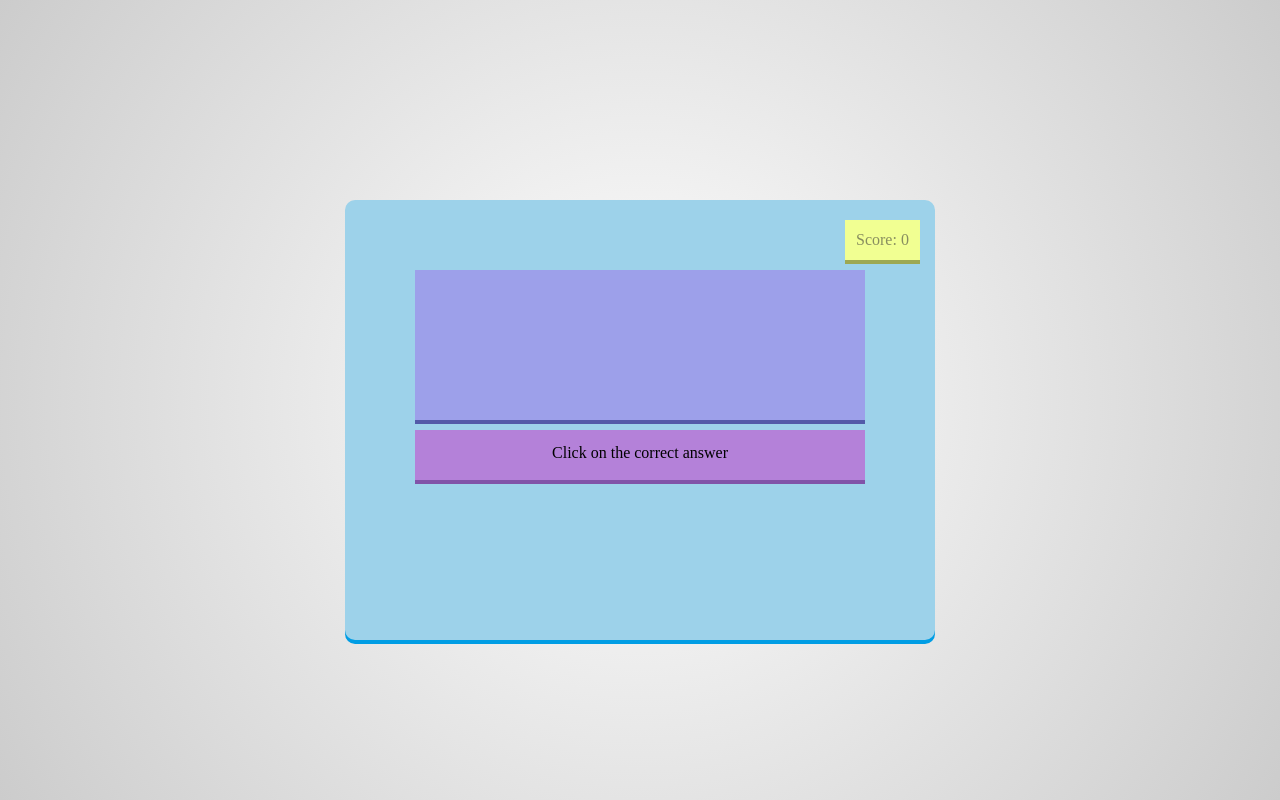
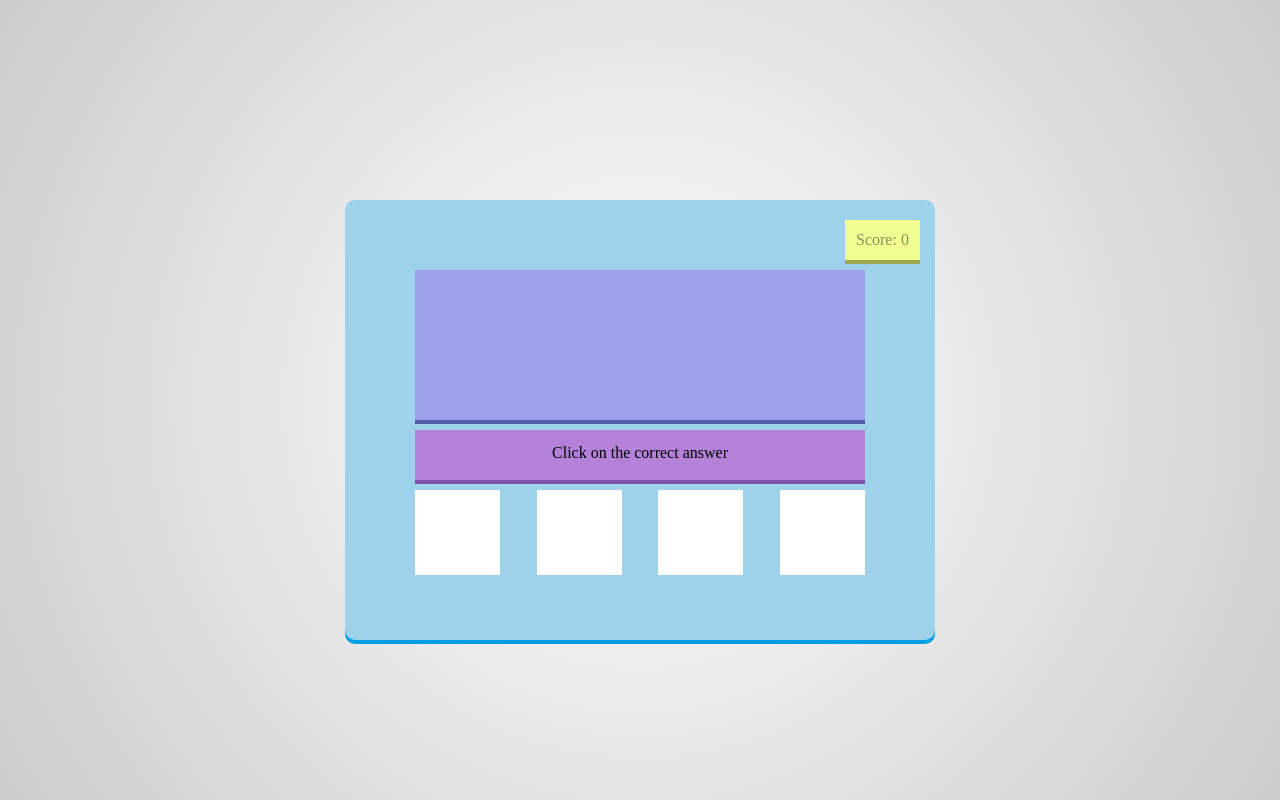
Before and after one commit to Rvp888/Maths-Game-1, a plain HTML site: page index.html in a window 1280 px wide. Drawn offline with Linux system fonts and the light colour scheme.

Commit message:
choice boxes created and styled

```diff
--- a/index.html
+++ b/index.html
@@ -23,6 +23,12 @@
         <div id="instruction">
             Click on the correct answer
         </div>
+        <div id="choices">
+            <div id="box1" class="box"></div>
+            <div id="box2" class="box"></div>
+            <div id="box3" class="box"></div>
+            <div id="box4" class="box"></div>
+        </div>
     </div>
 </body>
 </html>
--- a/styling.css
+++ b/styling.css
@@ -62,3 +62,20 @@ html {
     line-height: 45px;
     box-shadow: 0 4px #8153a8;
 }
+
+#choices {
+    width: 450px;
+    height: 100px;
+    margin: 5px auto;
+}
+
+.box {
+    width: 85px;
+    height: 85px;
+    background-color: white;
+    float: left;
+    margin-right: 36.5px;
+}
+#box4 {
+    margin-right: 0;
+}
```
